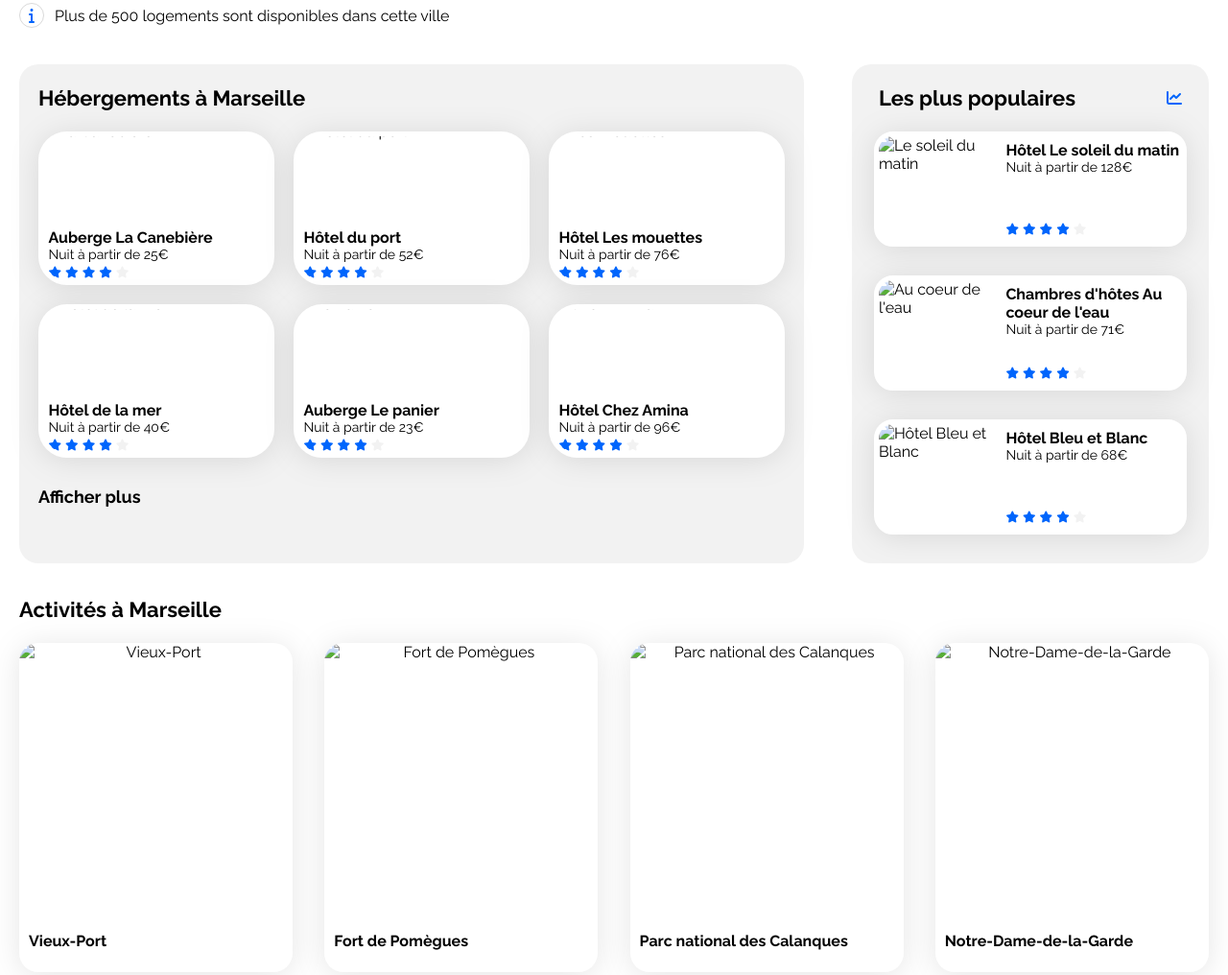
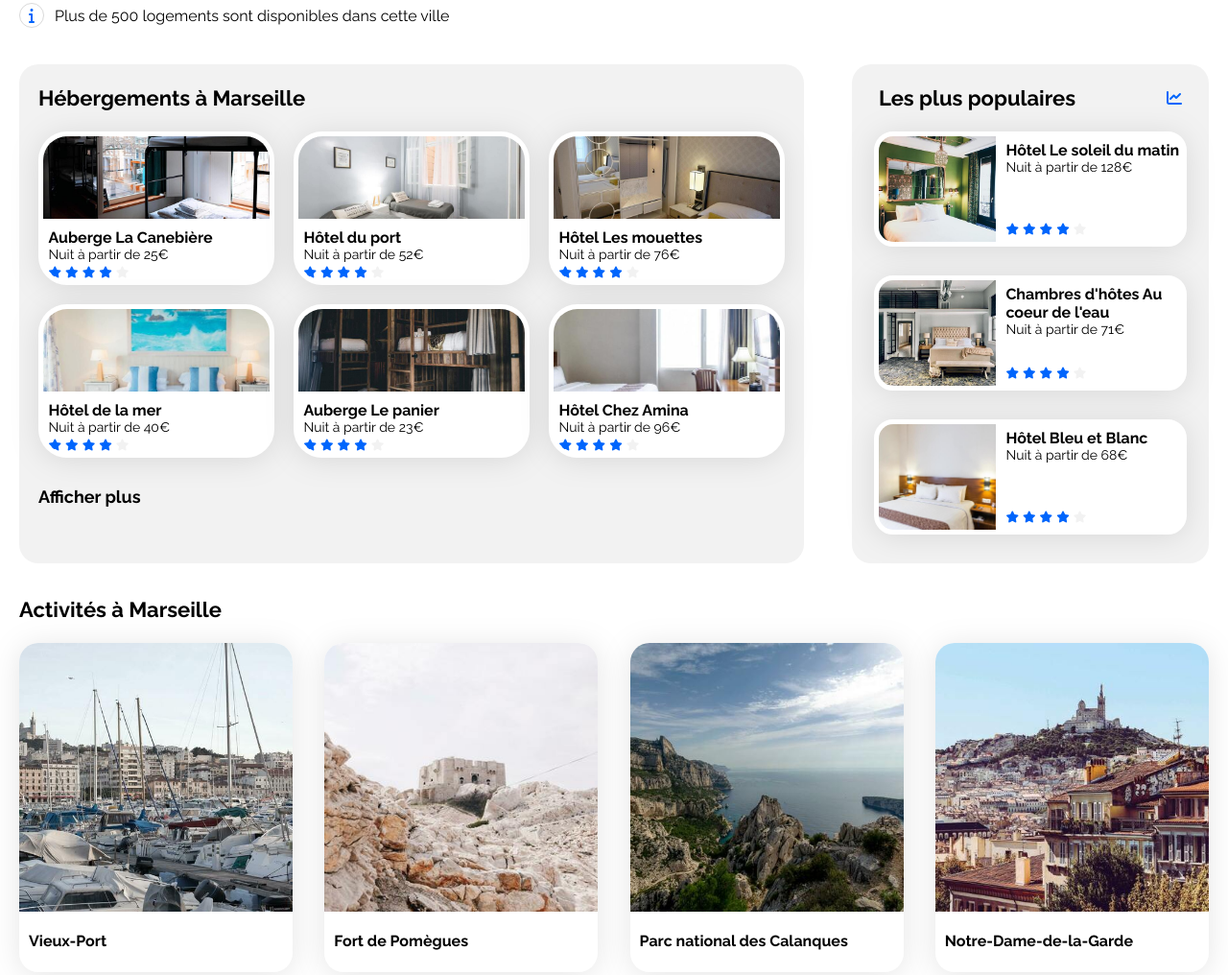
Before and after one commit to Chalbt/PROJET_2, a plain HTML site: page index.html in a window 1280 px wide. Shown: the part 397-1413 px from the top of the page at 96% size. Drawn offline with Linux system fonts and the light colour scheme.

Commit message:
nom dossier images

```diff
--- a/index.html
+++ b/index.html
@@ -16,7 +16,7 @@
          <header>
             <div class="header">
                <div class="menu">
-                  <img src=">Images/logo/Booki.png" alt="LogoBooki" class="logo">
+                  <img src="Images/logo/Booki.png" alt="LogoBooki" class="logo">
                </div>
                <nav>
                   <a href="#article">Hébergements</a>
@@ -91,7 +91,7 @@
                   <a href="#">
                      <div class="card">
                         <figure>
-                           <img src=">Images/hebergements/4_small/marcus-loke-WQJvWU_HZFo-unsplash.jpg" alt="La Canebière">
+                           <img src="Images/hebergements/4_small/marcus-loke-WQJvWU_HZFo-unsplash.jpg" alt="La Canebière">
                         </figure>
                         <div class="container">
                            <h4>Auberge La Canebière</h4>
@@ -109,7 +109,7 @@
                   <a href="#">
                      <div class="card">
                         <figure>
-                           <img src=">Images/hebergements/4_small/fred-kleber-gTbaxaVLvsg-unsplash.jpg" alt="Hôtel du port">
+                           <img src="Images/hebergements/4_small/fred-kleber-gTbaxaVLvsg-unsplash.jpg" alt="Hôtel du port">
                         </figure>
                         <div class="container">
                            <h4>Hôtel du port</h4>
@@ -127,7 +127,7 @@
                   <a href="#">
                      <div class="card">
                         <figure>
-                           <img src=">Images/hebergements/4_small/reisetopia-B8WIgxA_PFU-unsplash.jpg" alt="Les mouettes">
+                           <img src="Images/hebergements/4_small/reisetopia-B8WIgxA_PFU-unsplash.jpg" alt="Les mouettes">
                         </figure>
                         <div class="container">
                            <h4>Hôtel Les mouettes</h4>
@@ -145,7 +145,7 @@
                   <a href="#">
                      <div class="card">
                         <figure>
-                           <img src=">Images/hebergements/4_small/annie-spratt-Eg1qcIitAuA-unsplash.jpg" alt="Hôtel de la mer">
+                           <img src="Images/hebergements/4_small/annie-spratt-Eg1qcIitAuA-unsplash.jpg" alt="Hôtel de la mer">
                         </figure>
                         <div class="container">
                            <h4>Hôtel de la mer</h4>
@@ -163,7 +163,7 @@
                   <a href="#">
                      <div class="card">
                         <figure>
-                           <img src=">Images/hebergements/4_small/nicate-lee-kT-ZyaiwBe0-unsplash.jpg" alt="Le Panier">
+                           <img src="Images/hebergements/4_small/nicate-lee-kT-ZyaiwBe0-unsplash.jpg" alt="Le Panier">
                         </figure>
                         <div class="container">
                            <h4>Auberge Le panier</h4>
@@ -181,7 +181,7 @@
                   <a href="#">
                      <div class="card">
                         <figure>
-                           <img src=">Images/hebergements/4_small/febrian-zakaria-M6S1WvfW68A-unsplash.jpg" alt="Chez Amina">
+                           <img src="Images/hebergements/4_small/febrian-zakaria-M6S1WvfW68A-unsplash.jpg" alt="Chez Amina">
                         </figure>
                         <div class="container">
                            <h4>Hôtel Chez Amina</h4>
@@ -213,7 +213,7 @@
                   <a href="#">
                      <div class="populaires">
                         <div class="image_populaires">
-                           <img src=">Images/hebergements/4_small/emile-guillemot-Bj_rcSC5XfE-unsplash.jpg" alt="Le soleil du matin">
+                           <img src="Images/hebergements/4_small/emile-guillemot-Bj_rcSC5XfE-unsplash.jpg" alt="Le soleil du matin">
                         </div>
                         <div class="texte_populaires">
                            <div class="texte">
@@ -233,7 +233,7 @@
                   <a href="#">
                      <div class="populaires">
                         <div class="image_populaires">
-                           <img src=">Images/hebergements/4_small/aw-creative-VGs8z60yT2c-unsplash.jpg" alt="Au coeur de l'eau">
+                           <img src="Images/hebergements/4_small/aw-creative-VGs8z60yT2c-unsplash.jpg" alt="Au coeur de l'eau">
                         </div>
                         <div class="texte_populaires">
                            <div class="texte">
@@ -253,7 +253,7 @@
                   <a href="#">
                      <div class="populaires">
                         <div class="image_populaires">
-                           <img src=">Images/hebergements/4_small/febrian-zakaria-sjvU0THccQA-unsplash.jpg" alt="Hôtel Bleu et Blanc">
+                           <img src="Images/hebergements/4_small/febrian-zakaria-sjvU0THccQA-unsplash.jpg" alt="Hôtel Bleu et Blanc">
                         </div>
                         <div class="texte_populaires">
                            <div class="texte">
@@ -281,7 +281,7 @@
                <div class="liste_activites">
                   <a href="#">
                      <figure>
-                        <img src=">Images/activites/4_small/reno-laithienne-QUgJhdY5Fyk-unsplash.jpg" alt="Vieux-Port">
+                        <img src="Images/activites/4_small/reno-laithienne-QUgJhdY5Fyk-unsplash.jpg" alt="Vieux-Port">
                      </figure>
                      <h4>Vieux-Port</h4>
                   </a>
@@ -289,7 +289,7 @@
                <div class="liste_activites">
                   <a href="#">
                      <figure>
-                        <img src=">Images/activites/4_small/paul-hermann-QFTrLdQIRhI-unsplash.jpg" alt="Fort de Pomègues">
+                        <img src="Images/activites/4_small/paul-hermann-QFTrLdQIRhI-unsplash.jpg" alt="Fort de Pomègues">
                      </figure>
                      <h4>Fort de Pomègues</h4>
                   </a>
@@ -297,7 +297,7 @@
                <div class="liste_activites">
                   <a href="#">
                      <figure>
-                        <img src=">Images/activites/4_small/kilyan-sockalingum-NR8-cBCN3aI-unsplash.jpg" alt="Parc national des Calanques">
+                        <img src="Images/activites/4_small/kilyan-sockalingum-NR8-cBCN3aI-unsplash.jpg" alt="Parc national des Calanques">
                      </figure>
                      <h4>Parc national des Calanques</h4>
                   </a>
@@ -305,7 +305,7 @@
                <div class="liste_activites">
                   <a href="#">
                      <figure>
-                        <img src=">Images/activites/4_small/florian-wehde-xW9e8gdotxI-unsplash.jpg" alt="Notre-Dame-de-la-Garde">
+                        <img src="Images/activites/4_small/florian-wehde-xW9e8gdotxI-unsplash.jpg" alt="Notre-Dame-de-la-Garde">
                      </figure>
                      <h4>Notre-Dame-de-la-Garde</h4>
                   </a>
```
